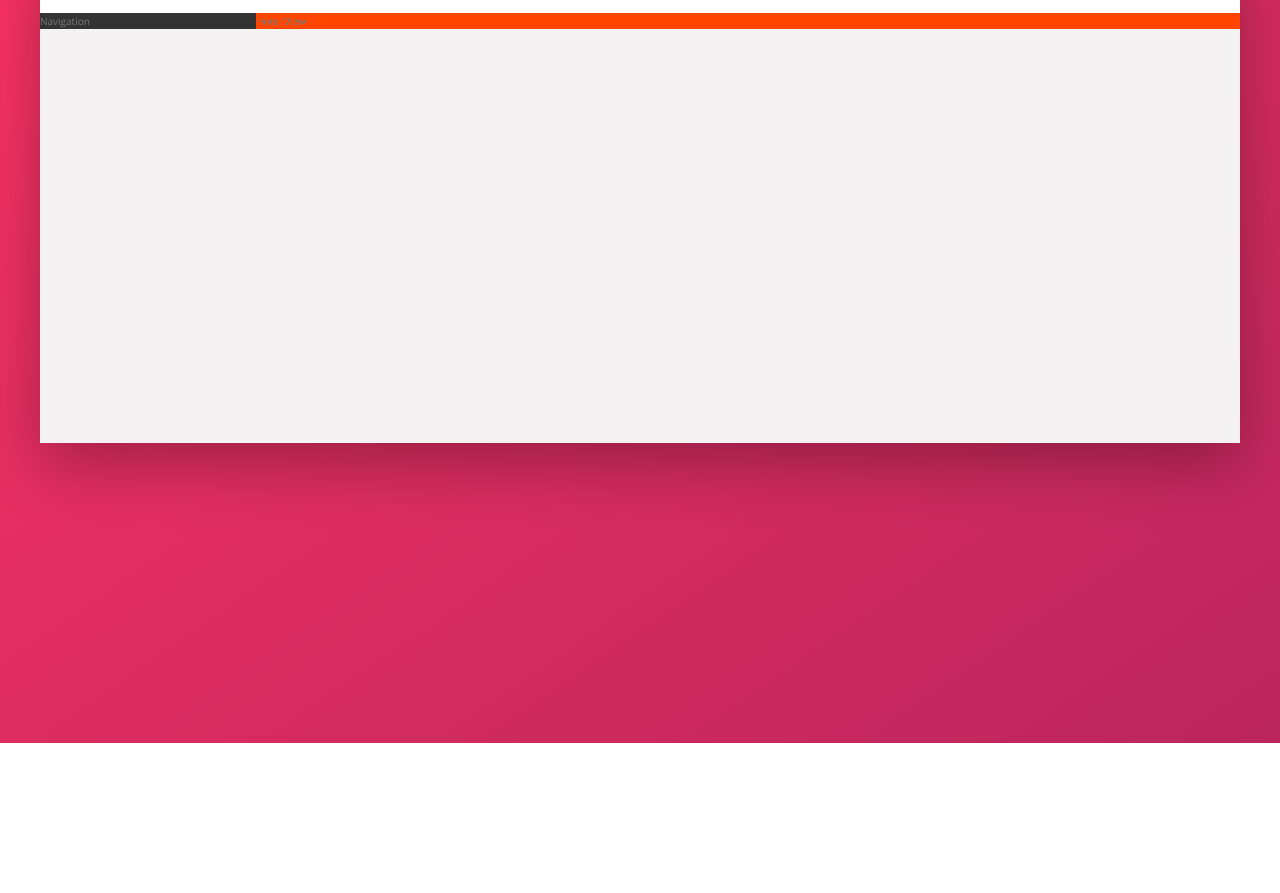
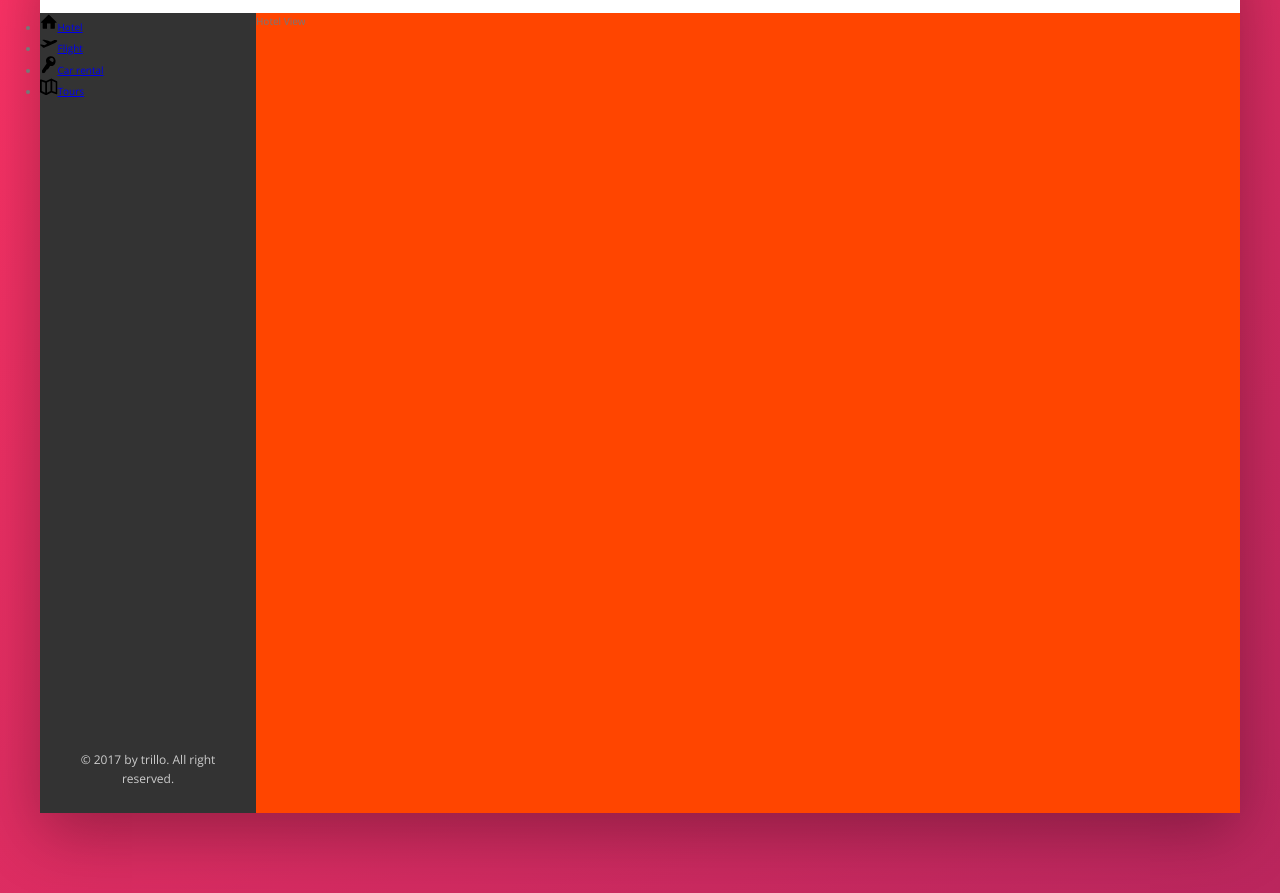
Before and after one commit to daikadai/HTMLCSS-Flex, a website: page index.html in a window 1280 px wide. Shown: the part 137-1030 px from the top of the page. Before the commit the page ends 880 px from the top, so only its background shows below. Drawn offline with nearby package versions, Linux system fonts and the light colour scheme.

Commit message:
7. Building the Navigation part-1

```diff
--- a/index.html
+++ b/index.html
@@ -43,7 +43,48 @@
             </header>
             <div class="content">
                 <nav class="sidebar">
-                    Navigation
+                    <ul class="side-nav">
+                        <li class="side-nav__item">
+                            <a href="#" class="side-nav__link">
+                                <svg class="side-nav__icon">
+                                    <use xlink:href="img/sprite.svg#icon-home">
+                                    </use>
+                                    <span>Hotel</span>
+                                </svg>
+                            </a>
+                        </li>
+                        <li class="side-nav__item">
+                            <a href="#" class="side-nav__link">
+                                <svg class="side-nav__icon">
+                                    <use xlink:href="img/sprite.svg#icon-aircraft-take-off">
+                                    </use>
+                                    <span>Flight</span>
+                                </svg>
+                            </a>
+                        </li>
+                        <li class="side-nav__item">
+                            <a href="#" class="side-nav__link">
+                                <svg class="side-nav__icon">
+                                    <use xlink:href="img/sprite.svg#icon-key">
+                                    </use>
+                                    <span>Car rental</span>
+                                </svg>
+                            </a>
+                        </li>
+                        <li class="side-nav__item">
+                            <a href="#" class="side-nav__link">
+                                <svg class="side-nav__icon">
+                                    <use xlink:href="img/sprite.svg#icon-map">
+                                    </use>
+                                    <span>Tours</span>
+                                </svg>
+                            </a>
+                        </li>
+                    </ul>
+
+                    <div class="legal">
+                        &copy; 2017 by trillo. All right reserved.
+                    </div>
                 </nav>
                 <main class="hotel-view">
                     Hotel View
--- a/sass/_component.scss
+++ b/sass/_component.scss
@@ -103,3 +103,26 @@
     margin-right: 1rem;
   }
 }
+
+//SIDE NAVIGATION
+
+.side-nav {
+  &__item {
+
+  }
+  &__link {
+
+  }
+  &__icon{
+    width: 1.75rem;
+    height: 1.75rem;
+  }
+}
+
+//LEGAL TEXT
+.legal {
+  font-size: 1.2rem;
+  color: var(--color-grey-light-4);
+  text-align: center;
+  padding: 2.5rem;
+}
--- a/sass/_layout.scss
+++ b/sass/_layout.scss
@@ -25,11 +25,15 @@
   background-color: var(--color-grey-dark-1);
 
   flex: 0 0 18%;
+
+  display: flex;
+  flex-direction: column;
+  justify-content: space-between;
 }
 
 .hotel-view {
   background-color: #fff;
   background-color: orangered;
-
+  height: 80rem;
   flex: 1;
 }
```
Also changed, not shown: css/style.css.
